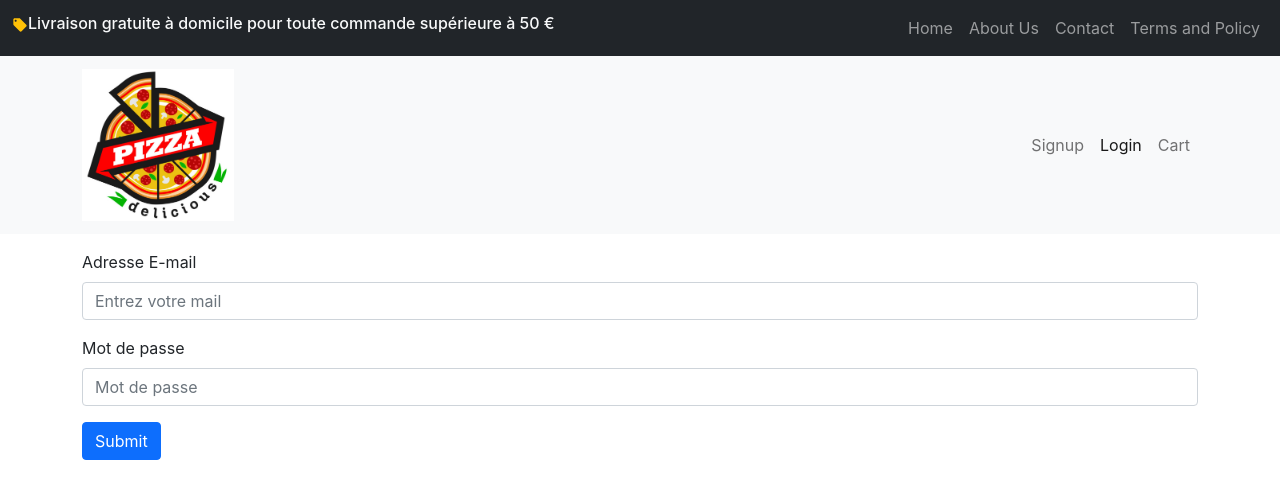
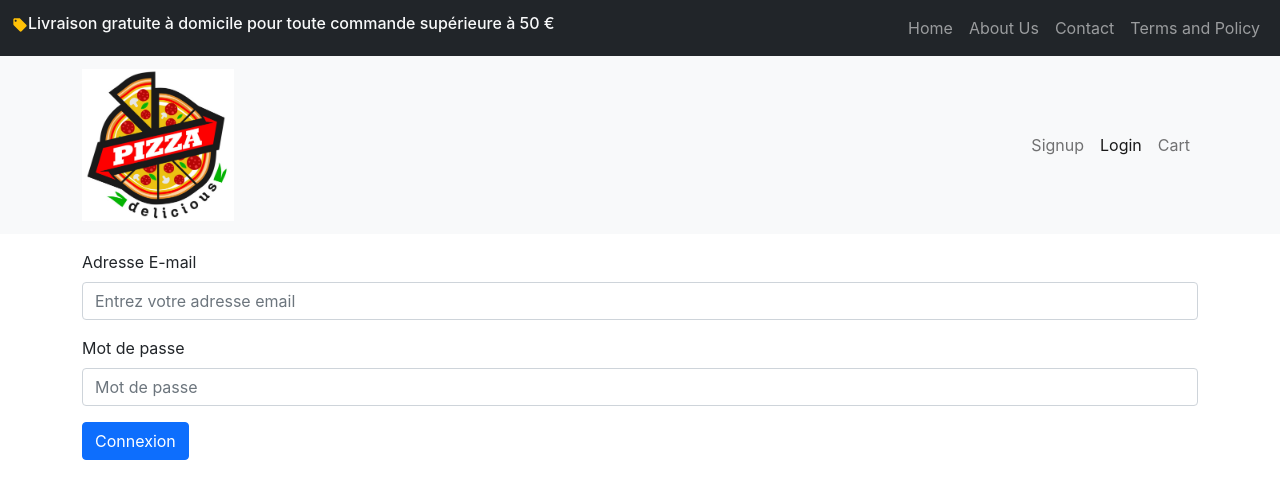
Before and after one commit to Redo76/pizzareact, a React (Create React App) app: page /Login in a window 1280 px wide. Shown: the top 498 px of the page. Built offline with nearby package versions, Linux system fonts and the light colour scheme; no server answers.

Commit message:
récupération de l'utilisateur lors de la connexion

```diff
--- a/src/components/Login.jsx
+++ b/src/components/Login.jsx
@@ -1,35 +1,88 @@
 import React,{useState, useEffect} from 'react';
-import {Button, Form, Container} from 'react-bootstrap';
+import {Button, Form, Container, Alert} from 'react-bootstrap';
 import axios from 'axios';
 
 
 const Login = () => {
-    const [data, setData] = useState([]);
+    const [email, setEmail] = useState("");
+    const [password, setPassword] = useState("");
 
-    useEffect(() =>{
+    const [errorEmail, setErrorEmail] = useState(false);
+    const [errorPassword, setErrorPassword] = useState(false)
+
+    const [connected, setConnected] = useState(false);
+
+
+    const connect = async () =>{
+        let data;
+        setConnected(false);
         const fetchData = async () => {
-            let fetch = await axios('http://localhost:8080/users');
-            setData(fetch.data);
+            let fetch = await axios.post('http://localhost:8080/users/connect', {
+                "email" : email,
+                "password" : password
+            });
+            console.log(email);
+            console.log(fetch.data);
+            return fetch.data;
         }
-        fetchData();
-    }, [])
+        data = await fetchData();
+
+        console.log(data);
+
+        if (data == "il existe pas !!" ) {
+            setErrorEmail(true);
+        }
+        if (data == "WrongPassword" ) {
+            console.log(data.password);
+            setErrorPassword(true);
+        }else{
+            setConnected(true)
+        }
+        }
+
+
 
   return (
     <>
         <Container>
-            <Form className='mt-3' action='/users/:id' method='get'>
+            <Form className='mt-3'>
             <Form.Group className="mb-3" >
                 <Form.Label>Adresse E-mail</Form.Label>
-                <Form.Control type="email" placeholder="Entrez votre mail" />
+                <Form.Control type="email" placeholder="Entrez votre adresse email" onChange={(e)=> setEmail(e.target.value)}/>
+                {   errorEmail
+                    ?
+                    <Alert variant='danger' className='mt-3'>
+                        <p>Email Invalide.</p>
+                    </Alert>
+                    :
+                    ""
+                }
             </Form.Group>
 
             <Form.Group className="mb-3">
                 <Form.Label>Mot de passe</Form.Label>
-                <Form.Control type="password" placeholder="Mot de passe" />
+                <Form.Control type="password" placeholder="Mot de passe" onChange={(e)=> setPassword(e.target.value)}/>
+                {   errorPassword
+                    ?
+                    <Alert variant='danger' className='mt-3'>
+                        <p>Mot de passe Incorrect</p>
+                    </Alert>
+                    :
+                    ""
+                }
             </Form.Group>
 
-            <Button variant="primary" type="submit">Submit</Button>
+            <Button variant="primary" type="button" onClick={connect}>Connexion</Button>
+            {   connected
+                    ?
+                    <Alert variant='success' className='mt-3'>
+                        <p>Vous êtes connecté!</p>
+                    </Alert>
+                    :
+                    ""
+                }
             </Form>
+
         </Container>
     </>
   )
--- a/src/components/Product.jsx
+++ b/src/components/Product.jsx
@@ -14,34 +14,31 @@ function Product(props) {
         const fetchData = async () =>{
             let fetch = await axios("http://localhost:8080/pizzas/" + props.lapizza._id);
             setData(fetch.data);
-            setTaille(props.lapizza.varients)
-            setQuantite(parseInt(props.lapizza.quantity))
+            setTaille(props.lapizza.varients);
+            setQuantite(props.lapizza.quantity)
         }
         fetchData()
     }, [props])
 
     const updatePizza = (e) =>{
-        let cart = JSON.parse( localStorage.getItem("cart"));
+        setQuantite(e.target.value)
+        let cart = JSON.parse(localStorage.getItem("cart"));
         let alreadyPizza = cart.find(pizza => (pizza._id == props.lapizza._id) && (pizza.varients == taille))
-            alreadyPizza.quantity = parseInt(e.target.value);
-            localStorage.setItem("cart", JSON.stringify(cart))
-        console.table(cart);
-        setQuantite(e.target.value);
-        props.remove();
+        alreadyPizza.quantity = parseInt(e.target.value);
+        localStorage.setItem("cart", JSON.stringify(cart))
+        props.updateCart(cart);
 
     }
 
     const deletePizza = () =>{
         let cart = JSON.parse( localStorage.getItem("cart"));
-        console.log(props.lapizza.varients);
 
         let alreadyPizza = cart.find(pizza => (pizza._id == props.lapizza._id) && (pizza.varients == taille))
+        console.log(props.lapizza.quantity);
         console.log(alreadyPizza);
-
         let newCart =cart.filter( pizza => pizza != alreadyPizza);
 
         localStorage.setItem("cart", JSON.stringify(newCart));
-
         props.updateCart(newCart);
         console.table(newCart);
     }
--- a/src/components/Signup.jsx
+++ b/src/components/Signup.jsx
@@ -4,7 +4,6 @@ import axios from 'axios';
 
 
 function Signup() {
-    const [data, setData] = useState([]);
 
     const [email, setEmail] = useState("");
     const [pseudo, setPseudo] = useState("");
```
Also changed, not shown: 1 other file (tests, documents, lock files or other folders).
